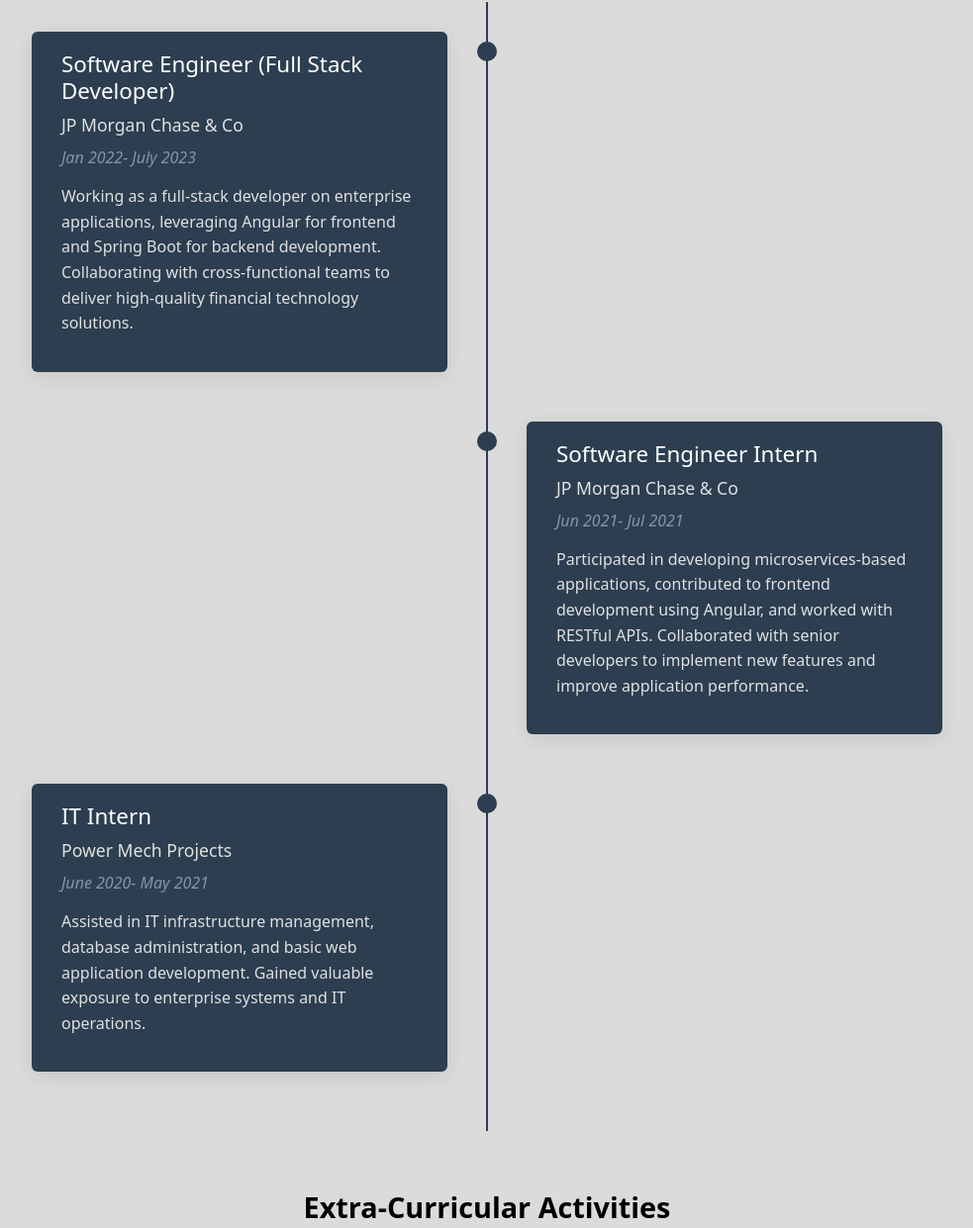
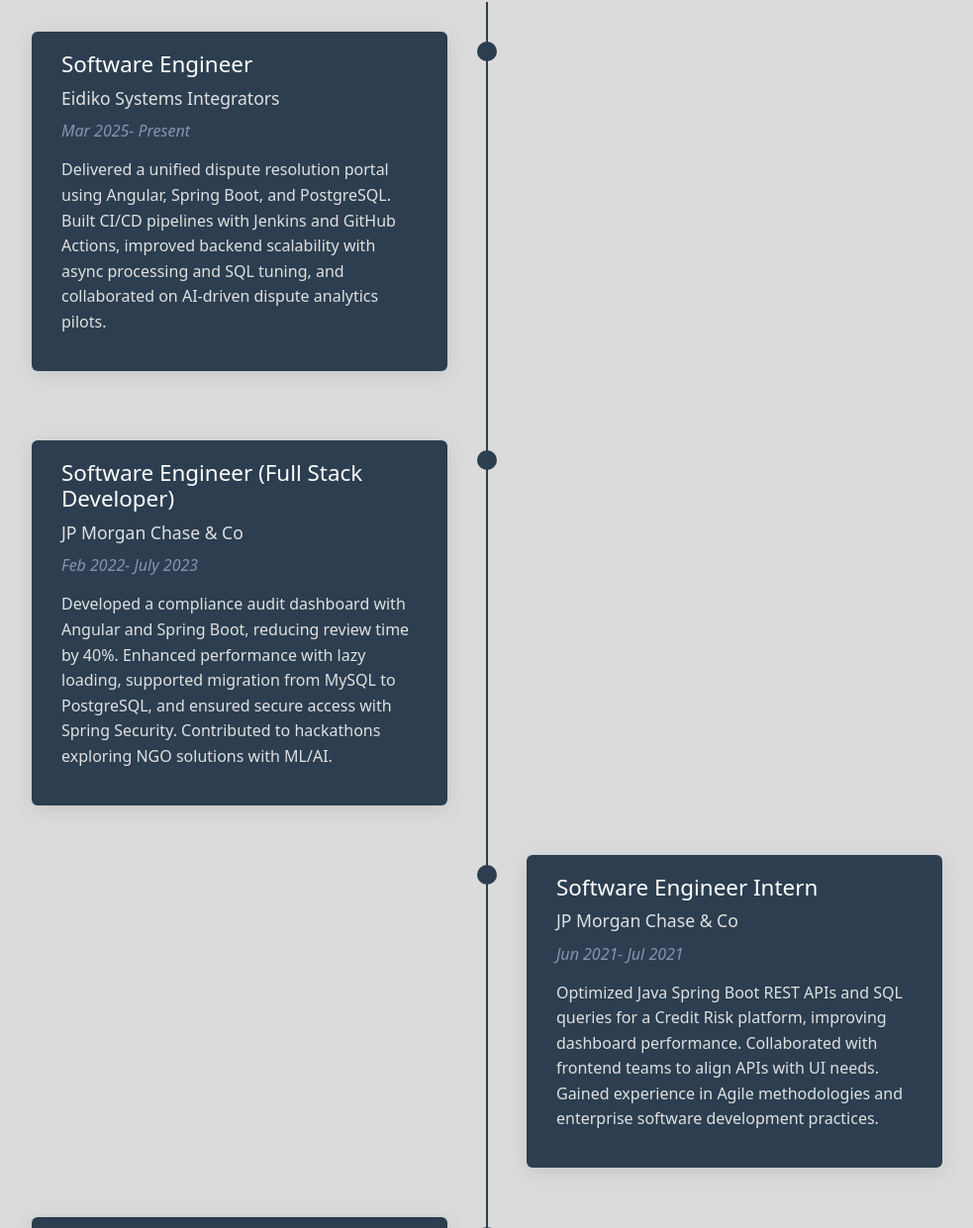
Before and after one commit to teekshala-4/portfolio, a website: page index.html in a window 1280 px wide. Shown: the part 2215-3456 px from the top of the page at 99% size, without its empty margins (148-1131 px from the left). Drawn offline with nearby package versions, Linux system fonts and the light colour scheme.

Commit message:
Updated experiences

```diff
--- a/index.html
+++ b/index.html
@@ -183,14 +183,28 @@
                 <div class="timeline-item">
                     <div class="timeline-dot"></div>
                     <div class="timeline-content">
+                        <h3>Software Engineer</h3>
+                        <h4>Eidiko Systems Integrators</h4>
+                        <p class="timeline-date">Mar 2025- Present</p>
+                        <p class="timeline-description">
+                            Delivered a unified dispute resolution portal using Angular, Spring Boot, and PostgreSQL.
+                            Built CI/CD pipelines with Jenkins and GitHub Actions, improved backend scalability with async
+                            processing and SQL tuning, and collaborated on AI-driven dispute analytics pilots.
+                        </p>
+                    </div>
+                </div>
+
+            <div class="timeline">
+                <div class="timeline-item">
+                    <div class="timeline-dot"></div>
+                    <div class="timeline-content">
                         <h3>Software Engineer (Full Stack Developer)</h3>
                         <h4>JP Morgan Chase & Co</h4>
-                        <p class="timeline-date">Jan 2022- July 2023</p>
+                        <p class="timeline-date">Feb 2022- July 2023</p>
                         <p class="timeline-description">
-                            Working as a full-stack developer on enterprise applications, leveraging Angular for
-                            frontend
-                            and Spring Boot for backend development. Collaborating with cross-functional teams to
-                            deliver high-quality financial technology solutions.
+                            Developed a compliance audit dashboard with Angular and Spring Boot, reducing review time by 40%.
+                            Enhanced performance with lazy loading, supported migration from MySQL to PostgreSQL, and ensured
+                            secure access with Spring Security. Contributed to hackathons exploring NGO solutions with ML/AI.
                         </p>
                     </div>
                 </div>
@@ -202,9 +216,9 @@
                         <h4>JP Morgan Chase & Co</h4>
                         <p class="timeline-date">Jun 2021- Jul 2021</p>
                         <p class="timeline-description">
-                            Participated in developing microservices-based applications, contributed to frontend
-                            development using Angular, and worked with RESTful APIs. Collaborated with senior
-                            developers to implement new features and improve application performance.
+                            Optimized Java Spring Boot REST APIs and SQL queries for a Credit Risk platform,
+                            improving dashboard performance. Collaborated with frontend teams to align APIs with UI needs.
+                            Gained experience in Agile methodologies and enterprise software development practices.
                         </p>
                     </div>
                 </div>
@@ -216,15 +230,20 @@
                         <h4>Power Mech Projects</h4>
                         <p class="timeline-date">June 2020- May 2021</p>
                         <p class="timeline-description">
-                            Assisted in IT infrastructure management, database administration, and basic web application
-                            development. Gained valuable exposure to enterprise systems and IT operations.
+                            Automated ETL processes and built SQL-based dashboards, improving reporting efficiency by 35%.
+                            Optimized queries with indexing and worked with project managers to customize insights for resource planning.
                         </p>
                     </div>
                 </div>
             </div>
+        </div>
+        </div>
+    </section>
 
             <!-- Extra-Curriculars Section -->
-            <h3 class="sub-section-title">Extra-Curricular Activities</h3>
+        <section id="extra-curriculars" class="section">
+            <div class="container">
+                <h2 class="section-title">Extra-Curricular Activities</h2>
 
                 <div class="extra-curricular">
                     <div class="ec-item">
@@ -243,6 +262,7 @@
                 </div>
             </div>
         </section>
+
 
     <!-- Top Projects Section -->
     <section id="top-projects" class="section">
@@ -423,7 +443,7 @@
                 </div>
             </div>
             <div class="col-md-4 m-auto footer-content">
-                <p>Last Updated: 2022</p>
+                <p>&copy; Teekshala Kantheti. All rights reserved.</p>
             </div>
         </div>
     </footer>
--- a/styles.css
+++ b/styles.css
@@ -554,6 +554,10 @@
     gap: 30px;
     justify-content: center;
 }
+#extra-curriculars {
+    background: #DBDBDB;
+    padding: 100px 0;
+}
 
 .ec-item {
     background-color: #2c3e50;
```
Lines whose indentation alone changed are shown as unchanged.
